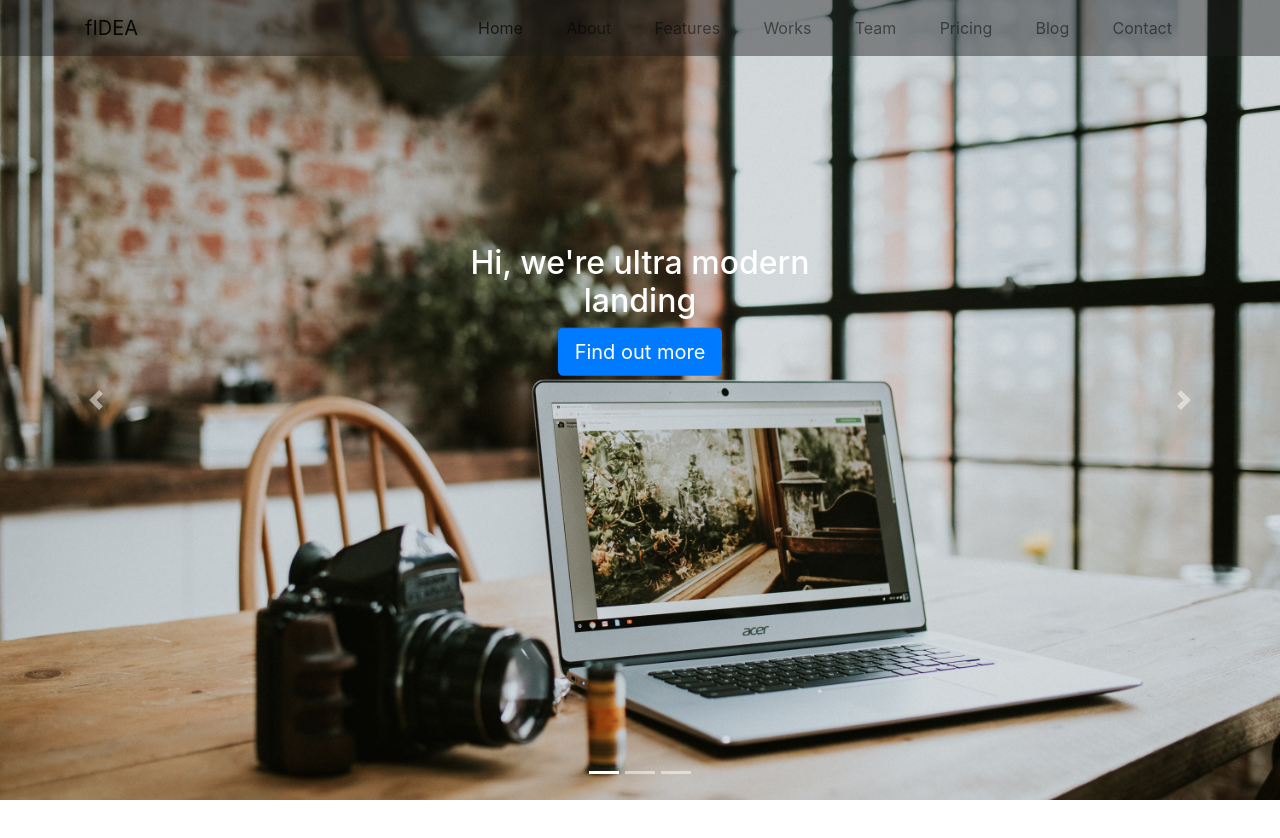
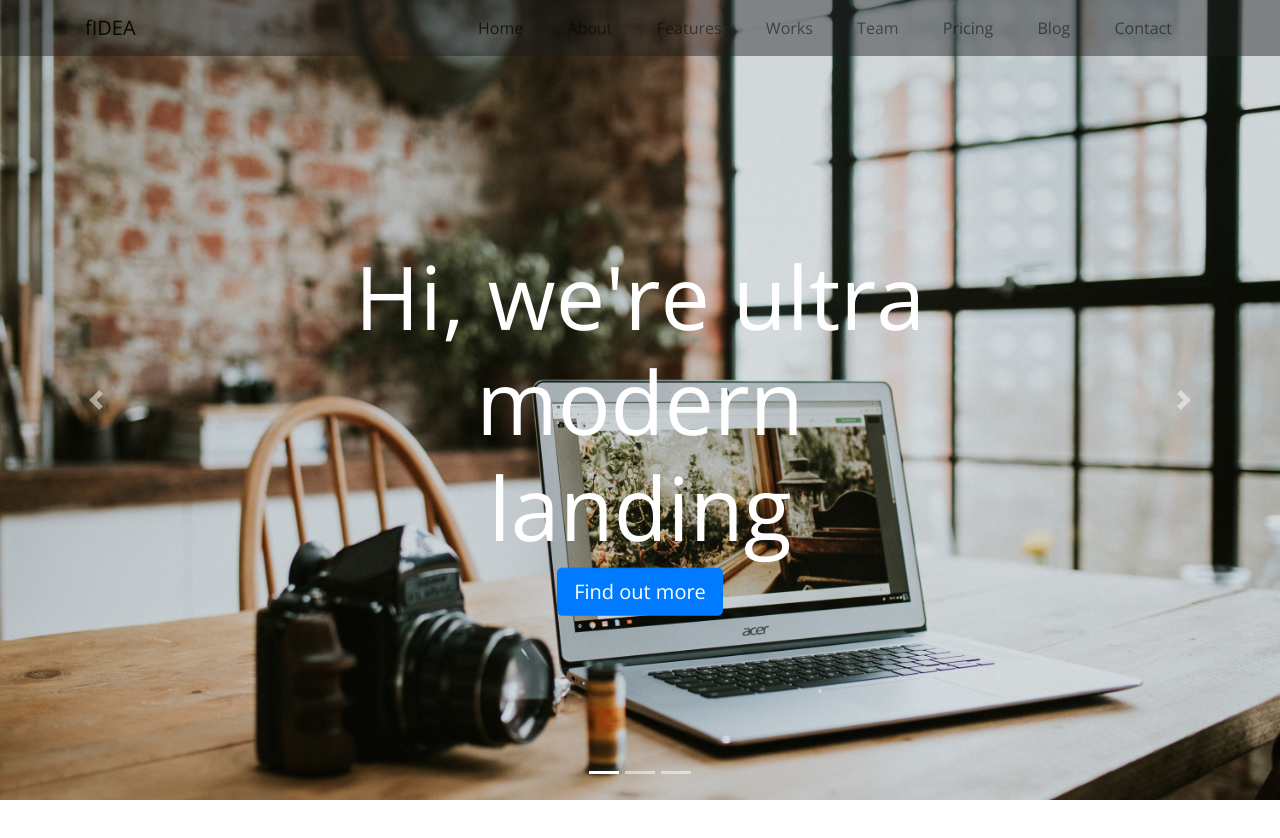
Before and after one commit to coatceatl/fIDEA, a website built with webpack: page index.html in a window 1280 px wide. Both pictures are taken after a click on the link "Home". Built offline with nearby package versions, Linux system fonts and the light colour scheme.

Commit message:
added google fonts

```diff
--- a/index.html
+++ b/index.html
@@ -4,6 +4,7 @@
     <meta charset='utf-8'>
     <meta name='viewport' content='width=device-width, initial-scale=1.0, maximum-scale=1, user-scalable=no'>
     <title>fIDEA</title>
+    <link href="https://fonts.googleapis.com/css?family=Open+Sans:400,600,800|Oswald:700" rel="stylesheet">
     <link rel='stylesheet' href='dist/main.css'>
   </head>
   <body>
@@ -61,7 +62,7 @@
             <div class='carousel-item active'>
               <img src='src/img/slider1.jpg' alt=''>
               <div class='carousel-caption'>
-                <h2>Hi, we're ultra modern  <br>landing</h2>
+                <h2 class='display-2'>Hi, we're ultra modern  <br>landing</h2>
                 <button type='button' class='btn btn-primary btn-lg'>Find out more</button>
               </div>
             </div>
--- a/src/scss/_custom.scss
+++ b/src/scss/_custom.scss
@@ -1 +1,3 @@
+$font-family-sans-serif: 'Open Sans', sans-serif;
+
 @import '_header.scss';
--- a/src/scss/_header.scss
+++ b/src/scss/_header.scss
@@ -41,3 +41,6 @@
   top: 50%;
   transform: translateY(-50%);
 }
+.display-2 {
+  font-weight: 800;
+}
```
Also changed, not shown: dist/main.css.
